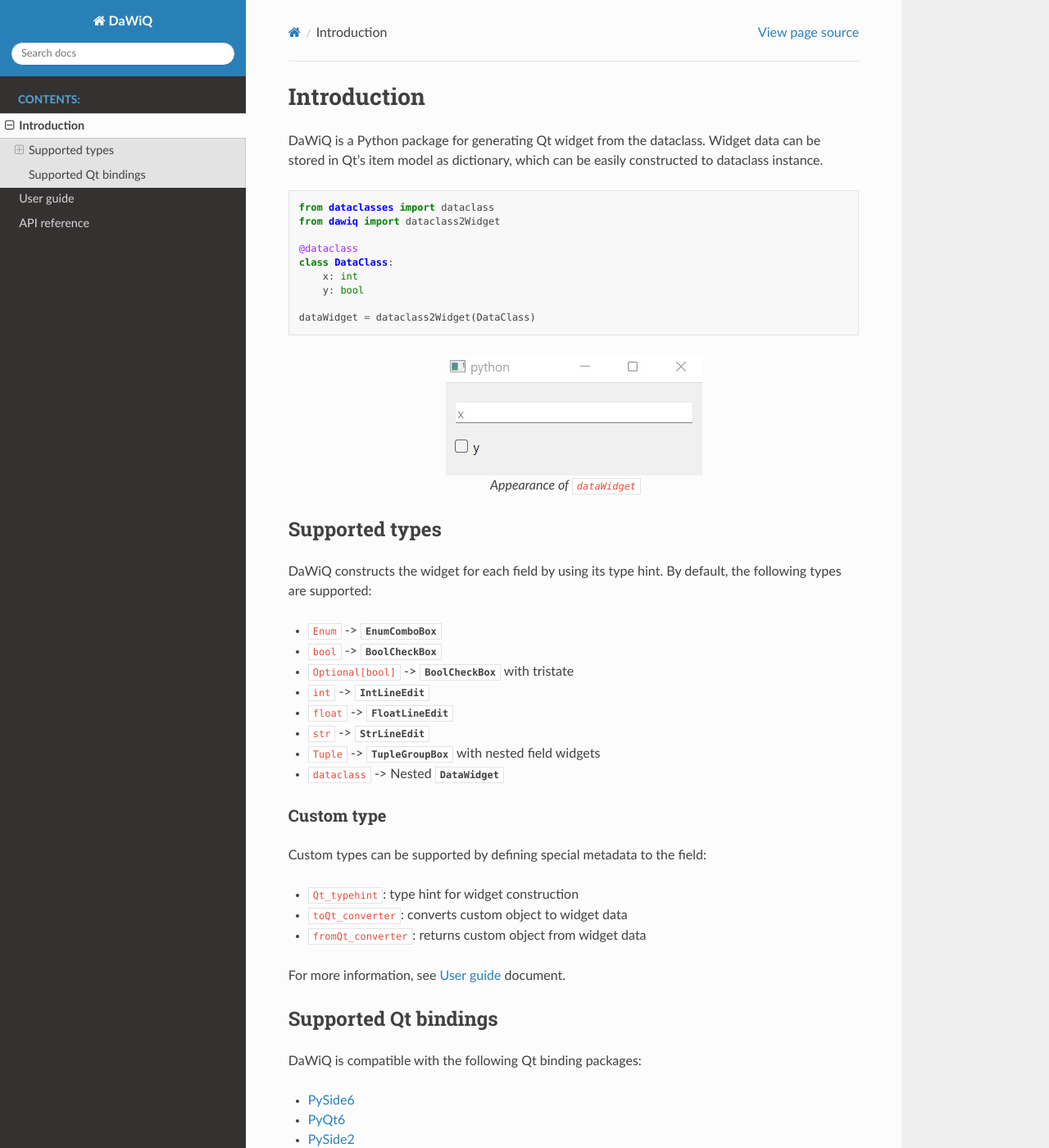
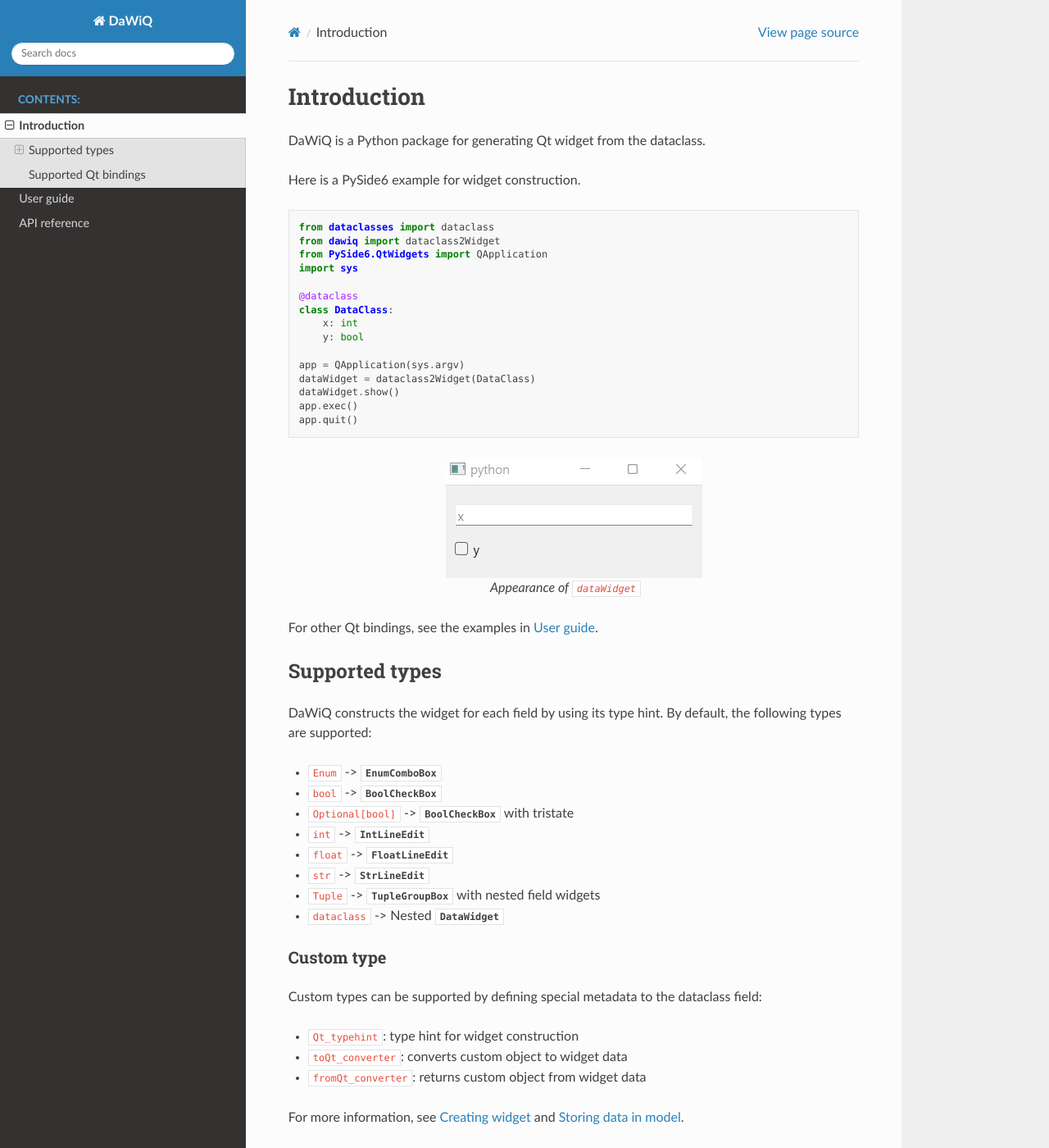
Before and after one commit to JSS95/dawiq, a Sphinx documentation site: the page built from doc/source/intro.rst, in a window 1280 px wide and 1400 px high. Shown: the whole window at 82% size. Built offline with Sphinx 7.4.7 and the Read the Docs theme 2.0.0, drawn with Linux system fonts in a browser that asks for light colours; some of the changed text lies outside the part shown.

Commit message:
doc: enhance readme and intro

```diff
--- a/doc/source/intro.rst
+++ b/doc/source/intro.rst
@@ -7,24 +7,33 @@ Introduction
 .. currentmodule:: dawiq
 
 DaWiQ is a Python package for generating Qt widget from the dataclass.
-Widget data can be stored in Qt's item model as dictionary, which can be easily constructed to dataclass instance.
+
+Here is a PySide6 example for widget construction.
 
 .. code-block:: python
 
     from dataclasses import dataclass
     from dawiq import dataclass2Widget
+    from PySide6.QtWidgets import QApplication
+    import sys
 
     @dataclass
     class DataClass:
         x: int
         y: bool
 
+    app = QApplication(sys.argv)
     dataWidget = dataclass2Widget(DataClass)
+    dataWidget.show()
+    app.exec()
+    app.quit()
 
 .. figure:: _images/widget-example.jpg
    :align: center
 
    Appearance of ``dataWidget``
+
+For other Qt bindings, see the examples in :ref:`user-guide`.
 
 Supported types
 ===============
@@ -44,13 +53,13 @@ By default, the following types are supported:
 Custom type
 -----------
 
-Custom types can be supported by defining special metadata to the field:
+Custom types can be supported by defining special metadata to the dataclass field:
 
 * ``Qt_typehint``: type hint for widget construction
 * ``toQt_converter``: converts custom object to widget data
 * ``fromQt_converter``: returns custom object from widget data
 
-For more information, see :ref:`user-guide` document.
+For more information, see :ref:`widget` and :ref:`data-model`.
 
 Supported Qt bindings
 =====================
@@ -62,5 +71,5 @@ DaWiQ is compatible with the following Qt binding packages:
 * `PySide2 <https://pypi.org/project/PySide2/>`_
 * `PyQt5 <https://pypi.org/project/PyQt5/>`_
 
-Available package is searched and selected in the order mentioned above.
+When DaWiQ is imported, available package is searched and selected in the order mentioned above.
 To force a particular API, set environment variable ``DAWIQ_QT_API`` with package name. Letter case does not matter.
--- a/doc/source/user-guide/widget.rst
+++ b/doc/source/user-guide/widget.rst
@@ -1,3 +1,5 @@
+.. _widget:
+
 ===============
 Creating widget
 ===============
```
Also changed, not shown: README.md (+37 -2 lines).
